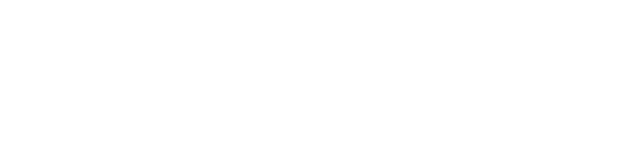
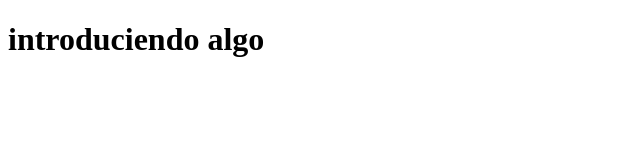
Before and after one commit to Keubis/teste-repo-DAM-G1, a plain HTML site: page index.html in a window 1280 px wide. Shown: the whole page, without its empty margins (0-640 px from the left). Drawn offline with Linux system fonts and the light colour scheme.

Commit message:
Segundo commit
He hecho un cambio en el index.html

```diff
--- a/index.html
+++ b/index.html
@@ -6,6 +6,6 @@
     <title>Document</title>
 </head>
 <body>
-
+    <h1>introduciendo algo</h1>
 </body>
 </html>
```
